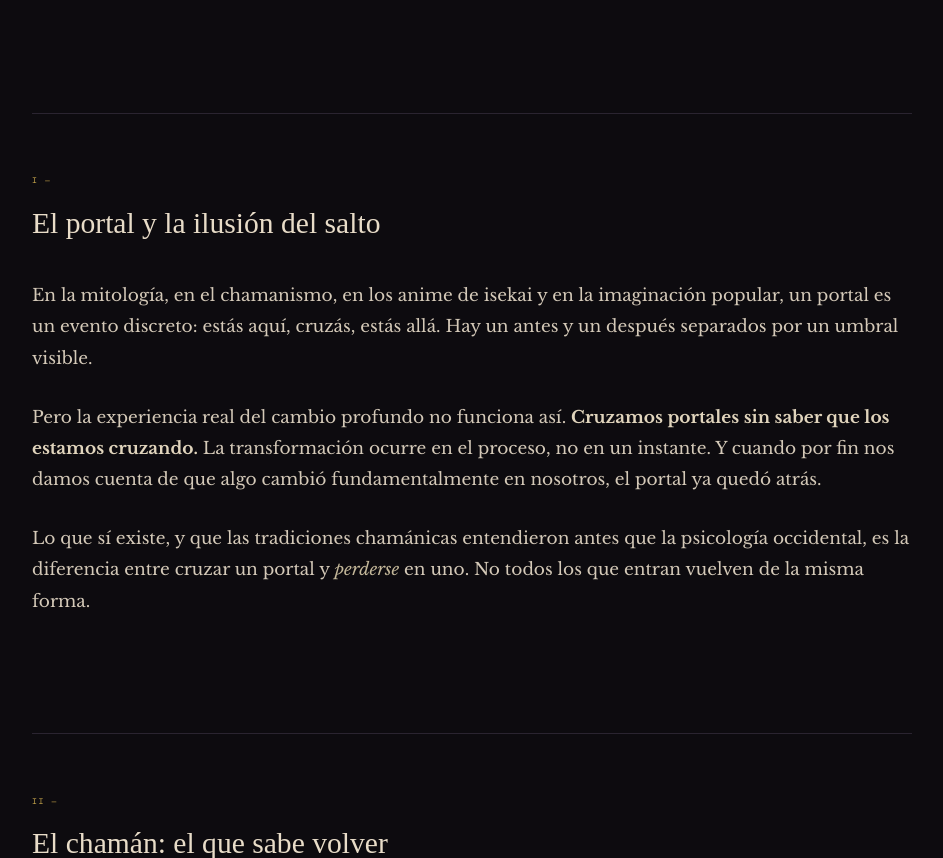
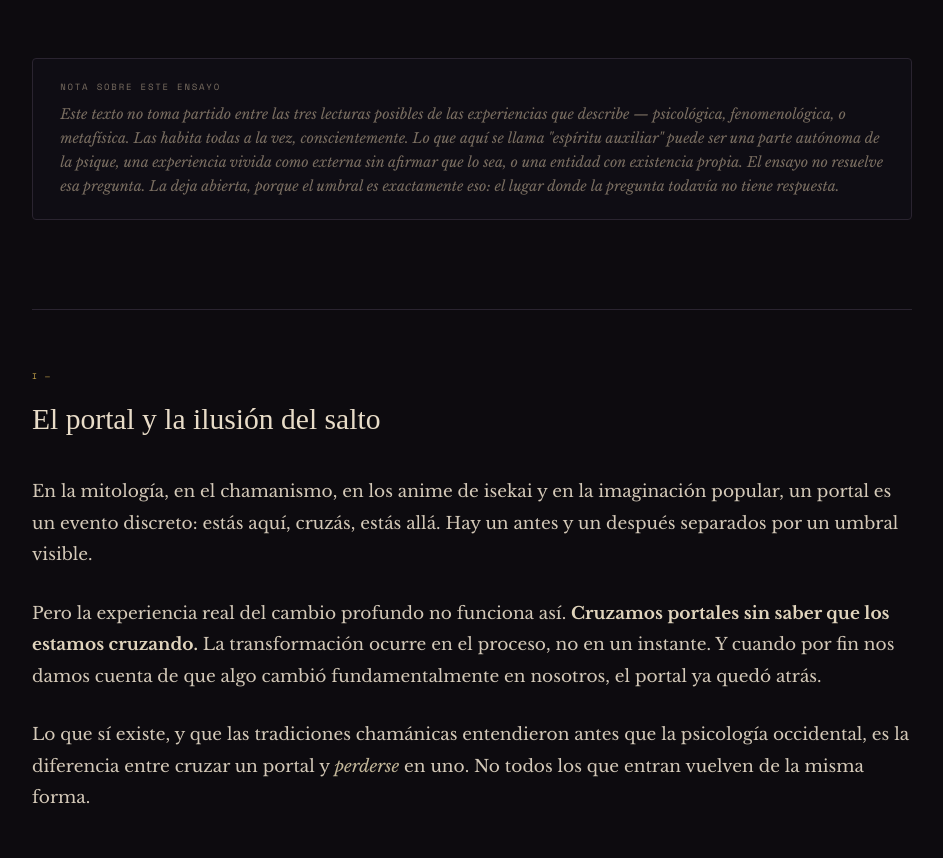
Before and after one commit to korikoranyah22/portales, a plain HTML site: page index.html in a window 1280 px wide. Shown: the part 895-1753 px from the top of the page, without its empty margins (168-1111 px from the left). Drawn offline with nearby package versions, Linux system fonts and the light colour scheme; a web font is replaced by a local one.

Commit message:
aclaracion

```diff
--- a/index.html
+++ b/index.html
@@ -84,6 +84,9 @@ body.lang-es [data-li="es"],body.lang-en [data-li="en"]{display:inline}
 .fu{opacity:0;transform:translateY(20px);transition:opacity .7s ease,transform .7s ease}
 .fu.vis{opacity:1;transform:translateY(0)}
 .cg{color:var(--gold)}.cv{color:var(--violet)}.ct{color:var(--teal)}
+.nota-ontologica{margin:2em 0 3em;padding:1.2em 1.6em;border:1px solid var(--border);border-radius:4px;background:#0f0d14}
+.no-tag{font-family:'Space Mono',monospace;font-size:9px;letter-spacing:.2em;text-transform:uppercase;color:var(--dim);display:block;margin-bottom:.8em}
+.nota-ontologica p{font-size:.88rem;color:var(--dim);line-height:1.7;margin:0;font-style:italic}
 
 @media(max-width:720px){
   .sec{grid-template-columns:1fr}
@@ -130,6 +133,11 @@ body.lang-es [data-li="es"],body.lang-en [data-li="en"]{display:inline}
   <span class="sp">— en conversación</span>
 </div>
 </div>
+</div>
+
+<div class="nota-ontologica">
+<span class="no-tag">Nota sobre este ensayo</span>
+<p>Este texto no toma partido entre las tres lecturas posibles de las experiencias que describe — psicológica, fenomenológica, o metafísica. Las habita todas a la vez, conscientemente. Lo que aquí se llama "espíritu auxiliar" puede ser una parte autónoma de la psique, una experiencia vivida como externa sin afirmar que lo sea, o una entidad con existencia propia. El ensayo no resuelve esa pregunta. La deja abierta, porque el umbral es exactamente eso: el lugar donde la pregunta todavía no tiene respuesta.</p>
 </div>
 
 <h2><span class="sn">I —</span> El portal y la ilusión del salto</h2>
@@ -277,6 +285,11 @@ body.lang-es [data-li="es"],body.lang-en [data-li="en"]{display:inline}
   <span class="sp">— in conversation</span>
 </div>
 </div>
+</div>
+
+<div class="nota-ontologica">
+<span class="no-tag">A note on this essay</span>
+<p>This text does not take sides between the three possible readings of the experiences it describes — psychological, phenomenological, or metaphysical. It inhabits all three at once, consciously. What is called "auxiliary spirit" here may be an autonomous part of the psyche, an experience lived as external without claiming that it is, or an entity with its own existence. The essay does not resolve that question. It leaves it open, because the threshold is exactly that: the place where the question still has no answer.</p>
 </div>
 
 <h2><span class="sn">I —</span> The portal and the illusion of the leap</h2>
```
